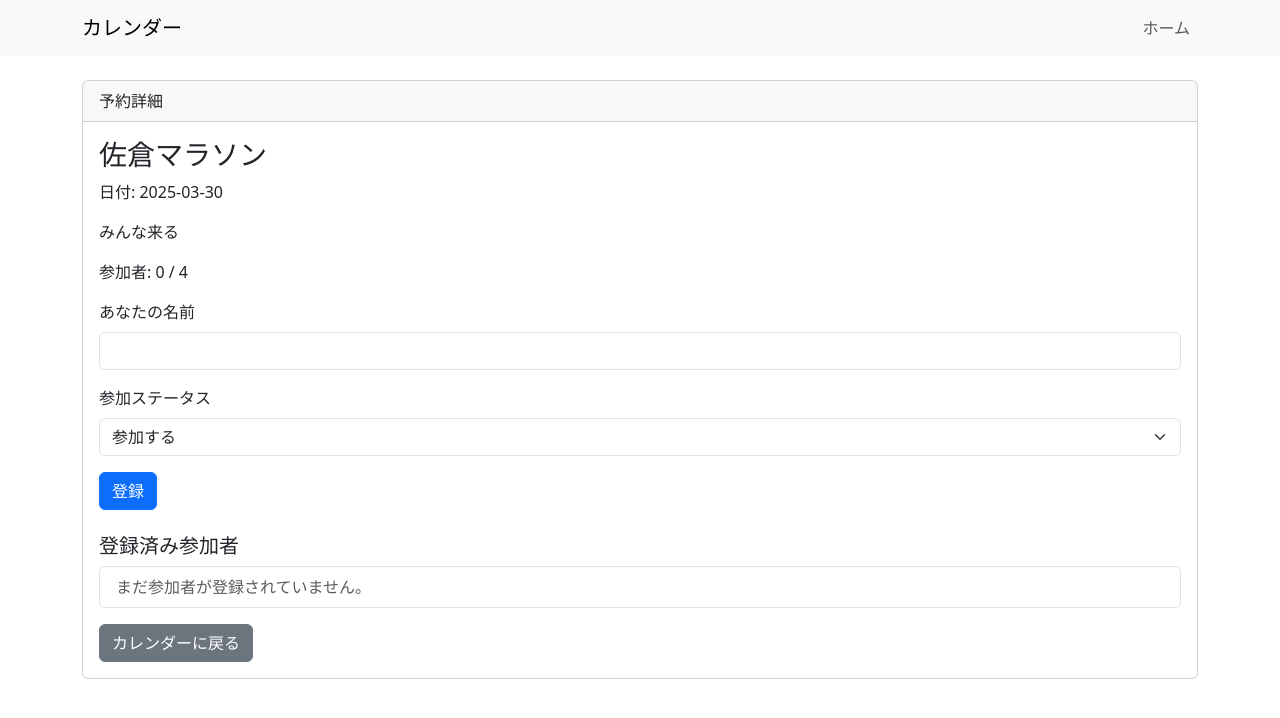
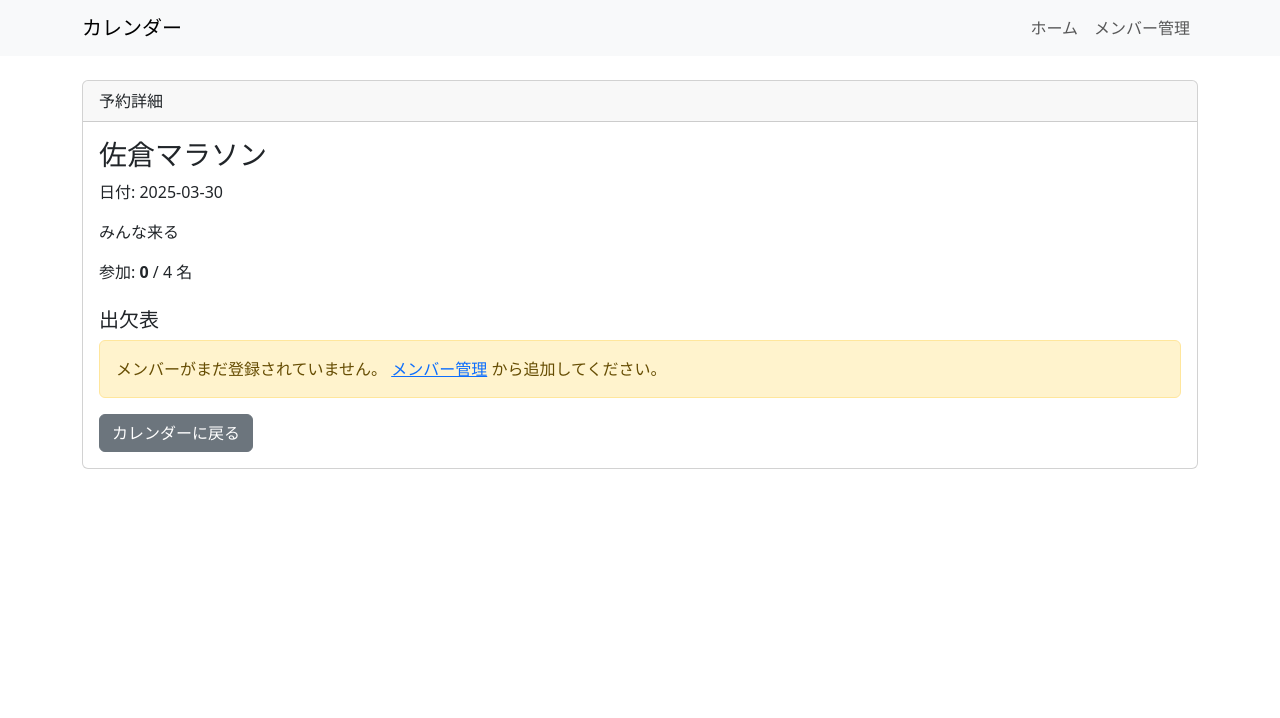
Before and after one commit to masanorimiyamoto-cloud/Calendar, a Flask app: page /event/1 in a window 1280 px wide. Shown: the top 718 px of the page. Run offline with Flask 3, Linux system fonts and the light colour scheme.

Commit message:
Add member roster (DB) and attendance-grid UI for event detail
Co-Authored-By: Claude Opus 4.8 <noreply@anthropic.com>

```diff
--- a/app.py
+++ b/app.py
@@ -59,6 +59,12 @@ class Participant(db.Model):
     __table_args__ = (
         db.UniqueConstraint('event_id', 'name', name='uix_event_participant_name'),
     )
+
+
+class Member(db.Model):
+    """出欠表に並べる固定メンバーの名簿。"""
+    id = db.Column(db.Integer, primary_key=True)
+    name = db.Column(db.String(100), nullable=False, unique=True)
 
 
 # 初回実行時にDBテーブルを作成
@@ -146,47 +152,81 @@ def add_event():
 def event_detail(event_id):
     event = Event.query.get_or_404(event_id)
     error_message = None
-    success_message = None
 
     if request.method == 'POST':
-        name = request.form.get('name', '').strip()
-        attending = request.form.get('attending') == '1'
+        # 出欠表からの操作: member_name と status('attend'/'absent'/'undecided')
+        name = request.form.get('member_name', '').strip()
+        status = request.form.get('status', '')
 
-        if not name:
-            error_message = '名前を入力してください。'
-        elif attending and event.attending_count >= MAX_PARTICIPANTS and not any(
-            participant.name == name and participant.attending for participant in event.participants
-        ):
-            error_message = f'参加者は最大 {MAX_PARTICIPANTS} 名までです。'
-        else:
-            participant = Participant.query.filter_by(event_id=event.id, name=name).first()
+        member = Member.query.filter_by(name=name).first()
+        participant = Participant.query.filter_by(event_id=event.id, name=name).first()
+
+        if not member:
+            error_message = 'メンバーが見つかりません。'
+        elif status == 'undecided':
+            # 未定 = 出欠記録を削除
             if participant:
-                participant.attending = attending
-                success_message = f'{name} さんの参加ステータスを更新しました。'
+                db.session.delete(participant)
+            db.session.commit()
+            return redirect(url_for('event_detail', event_id=event.id))
+        elif status in ('attend', 'absent'):
+            attending = status == 'attend'
+            already_attending = participant.attending if participant else False
+            # 新たに「参加」にする時だけ定員チェック
+            if attending and not already_attending and event.attending_count >= MAX_PARTICIPANTS:
+                error_message = f'参加は最大 {MAX_PARTICIPANTS} 名までです。'
             else:
-                participant = Participant(event=event, name=name, attending=attending)
-                db.session.add(participant)
-                success_message = f'{name} さんを登録しました。'
-
-            if not error_message:
+                if participant:
+                    participant.attending = attending
+                else:
+                    participant = Participant(event=event, name=name, attending=attending)
+                    db.session.add(participant)
                 db.session.commit()
                 return redirect(url_for('event_detail', event_id=event.id))
+        else:
+            error_message = '不正な操作です。'
+
+    # 出欠表の行データを作成（未登録メンバーは「未定」）
+    status_by_name = {
+        p.name: ('attend' if p.attending else 'absent') for p in event.participants
+    }
+    members = Member.query.order_by(Member.id).all()
+    member_rows = [
+        {'name': m.name, 'status': status_by_name.get(m.name, 'undecided')}
+        for m in members
+    ]
 
     return render_template(
         'event_detail.html',
         event=event,
         max_participants=MAX_PARTICIPANTS,
+        member_rows=member_rows,
+        has_members=bool(members),
         error_message=error_message,
-        success_message=success_message
     )
 
 
-@app.route('/event/<int:event_id>/participant/<int:participant_id>/delete', methods=['POST'])
-def delete_participant(event_id, participant_id):
-    participant = Participant.query.filter_by(id=participant_id, event_id=event_id).first_or_404()
-    db.session.delete(participant)
+@app.route('/members', methods=['GET'])
+def members():
+    member_list = Member.query.order_by(Member.id).all()
+    return render_template('members.html', members=member_list)
+
+
+@app.route('/members/add', methods=['POST'])
+def add_member():
+    name = request.form.get('name', '').strip()
+    if name and not Member.query.filter_by(name=name).first():
+        db.session.add(Member(name=name))
+        db.session.commit()
+    return redirect(url_for('members'))
+
+
+@app.route('/members/<int:member_id>/delete', methods=['POST'])
+def delete_member(member_id):
+    member = Member.query.get_or_404(member_id)
+    db.session.delete(member)
     db.session.commit()
-    return redirect(url_for('event_detail', event_id=event_id))
+    return redirect(url_for('members'))
 
 
 if __name__ == "__main__":
--- a/templates/calendar.html
+++ b/templates/calendar.html
@@ -29,6 +29,7 @@
       <div class="collapse navbar-collapse" id="navbarSupportedContent">
         <ul class="navbar-nav ms-auto">
           <li class="nav-item"><a class="nav-link" href="/event/add">予約を追加</a></li>
+          <li class="nav-item"><a class="nav-link" href="/members">メンバー管理</a></li>
         </ul>
       </div>
     </div>
--- a/templates/event_detail.html
+++ b/templates/event_detail.html
@@ -2,6 +2,7 @@
 <html lang="ja">
 <head>
   <meta charset="UTF-8">
+  <meta name="viewport" content="width=device-width, initial-scale=1.0">
   <title>{{ event.title }}</title>
   <link href="https://cdn.jsdelivr.net/npm/bootstrap@5.3.0/dist/css/bootstrap.min.css" rel="stylesheet">
 </head>
@@ -13,6 +14,7 @@
       <div class="collapse navbar-collapse">
         <ul class="navbar-nav ms-auto">
           <li class="nav-item"><a class="nav-link" href="/">ホーム</a></li>
+          <li class="nav-item"><a class="nav-link" href="{{ url_for('members') }}">メンバー管理</a></li>
         </ul>
       </div>
     </div>
@@ -25,48 +27,61 @@
       <div class="card-body">
         <h3 class="card-title">{{ event.title }}</h3>
         <p class="card-text">日付: {{ event.date.strftime('%Y-%m-%d') }}</p>
-        <p class="card-text">{{ event.description }}</p>
+        {% if event.description %}<p class="card-text">{{ event.description }}</p>{% endif %}
         <p class="card-text">
-          参加者: {{ event.attending_count }} / {{ max_participants }}
+          参加: <span class="fw-bold">{{ event.attending_count }}</span> / {{ max_participants }} 名
         </p>
 
-        {% if success_message %}
-        <div class="alert alert-success">{{ success_message }}</div>
-        {% endif %}
         {% if error_message %}
         <div class="alert alert-danger">{{ error_message }}</div>
         {% endif %}
 
-        <form method="post" class="mb-4">
-          <div class="mb-3">
-            <label for="name" class="form-label">あなたの名前</label>
-            <input type="text" name="name" class="form-control" required>
+        <h5 class="mt-4">出欠表</h5>
+        {% if not has_members %}
+          <div class="alert alert-warning">
+            メンバーがまだ登録されていません。
+            <a href="{{ url_for('members') }}">メンバー管理</a> から追加してください。
           </div>
-          <div class="mb-3">
-            <label class="form-label">参加ステータス</label>
-            <select name="attending" class="form-select">
-              <option value="1">参加する</option>
-              <option value="0">不参加</option>
-            </select>
-          </div>
-          <button type="submit" class="btn btn-primary">登録</button>
-        </form>
-
-        <h5>登録済み参加者</h5>
+        {% else %}
         <ul class="list-group mb-3">
-          {% for participant in event.participants %}
-          <li class="list-group-item d-flex justify-content-between align-items-center">
-            <div>
-              {{ participant.name }} - {% if participant.attending %}<span class="text-success">参加</span>{% else %}<span class="text-secondary">不参加</span>{% endif %}
+          {% for row in member_rows %}
+          <li class="list-group-item d-flex justify-content-between align-items-center flex-wrap">
+            <span class="fw-bold me-3">
+              {{ row.name }}
+              {% if row.status == 'attend' %}<span class="badge bg-success">参加</span>
+              {% elif row.status == 'absent' %}<span class="badge bg-secondary">不参加</span>
+              {% else %}<span class="badge bg-light text-dark border">未定</span>{% endif %}
+            </span>
+            <div class="btn-group" role="group">
+              <form method="post" class="d-inline">
+                <input type="hidden" name="member_name" value="{{ row.name }}">
+                <input type="hidden" name="status" value="attend">
+                <button type="submit"
+                  class="btn btn-sm {% if row.status == 'attend' %}btn-success{% else %}btn-outline-success{% endif %}">
+                  参加
+                </button>
+              </form>
+              <form method="post" class="d-inline">
+                <input type="hidden" name="member_name" value="{{ row.name }}">
+                <input type="hidden" name="status" value="absent">
+                <button type="submit"
+                  class="btn btn-sm {% if row.status == 'absent' %}btn-secondary{% else %}btn-outline-secondary{% endif %}">
+                  不参加
+                </button>
+              </form>
+              <form method="post" class="d-inline">
+                <input type="hidden" name="member_name" value="{{ row.name }}">
+                <input type="hidden" name="status" value="undecided">
+                <button type="submit"
+                  class="btn btn-sm {% if row.status == 'undecided' %}btn-dark{% else %}btn-outline-dark{% endif %}">
+                  未定
+                </button>
+              </form>
             </div>
-            <form method="post" action="/event/{{ event.id }}/participant/{{ participant.id }}/delete" style="margin:0;">
-              <button type="submit" class="btn btn-sm btn-outline-danger">削除</button>
-            </form>
           </li>
-          {% else %}
-          <li class="list-group-item text-muted">まだ参加者が登録されていません。</li>
           {% endfor %}
         </ul>
+        {% endif %}
 
         <a href="/" class="btn btn-secondary">カレンダーに戻る</a>
       </div>
```
Also changed, not shown: templates/members.html (added, +57 -0 lines).
